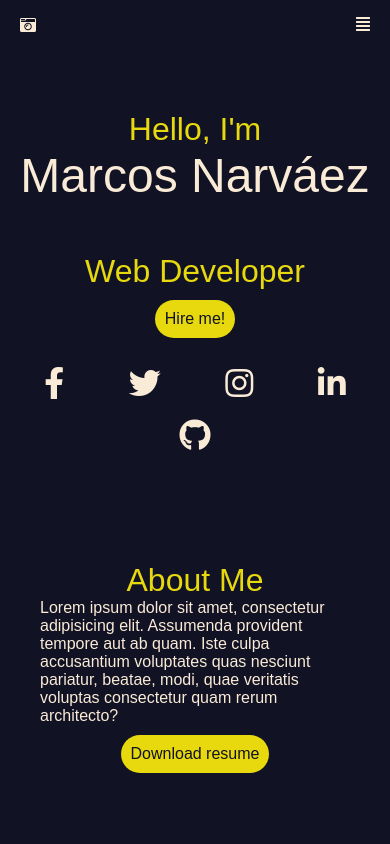
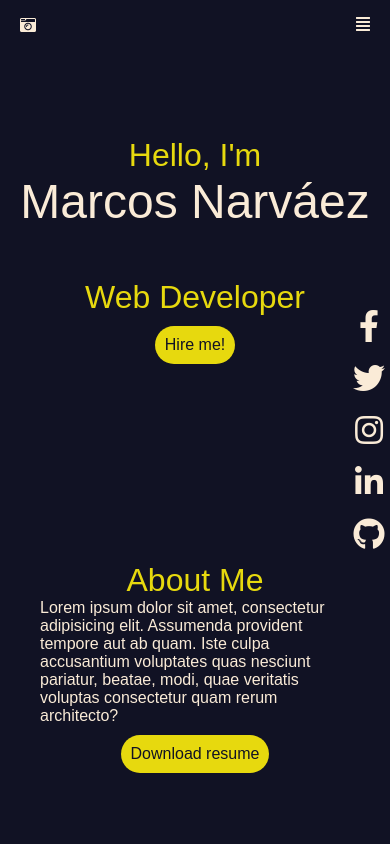
Before and after one commit to marcosArmando/personal-website, a plain HTML site: page index.html in a window 390 px wide. Shown: the top 844 px of the page. Drawn offline with Linux system fonts and the light colour scheme.

Commit message:
last changes 2

```diff
--- a/css/style.css
+++ b/css/style.css
@@ -363,8 +363,10 @@ footer {
 .footer-line {
   background-color: #e7d90e;
   height: 1px;
+  width: 75%;
   border: 0;
   margin: 10px;
+  margin: auto;
 }
 
 .footer-container {
@@ -382,6 +384,28 @@ footer {
   }
 
 }
+
+@media(max-width: 576px) {
+
+  .social-icons-container {
+    position: fixed;
+    right: 0%;
+    top: 300px;
+  }
+
+  .social-icons-list {
+    display: flex;
+    flex-direction: column;
+  }
+
+  .picture li{
+    display: inline-block;
+    margin-left: 5px;
+    margin-right: 5px;
+  }
+
+}
+
 
 @media(min-width: 576px) {
 
```
